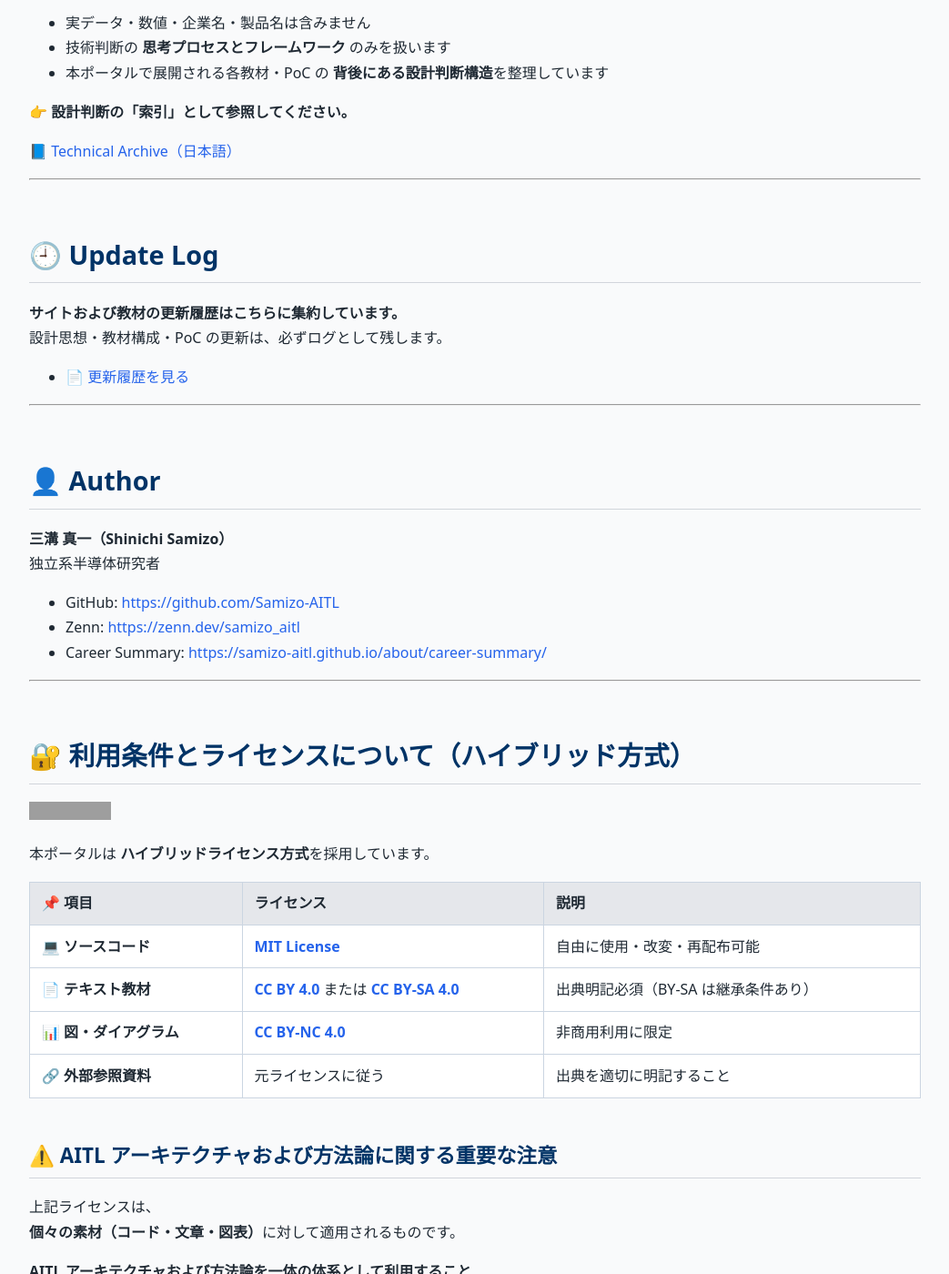
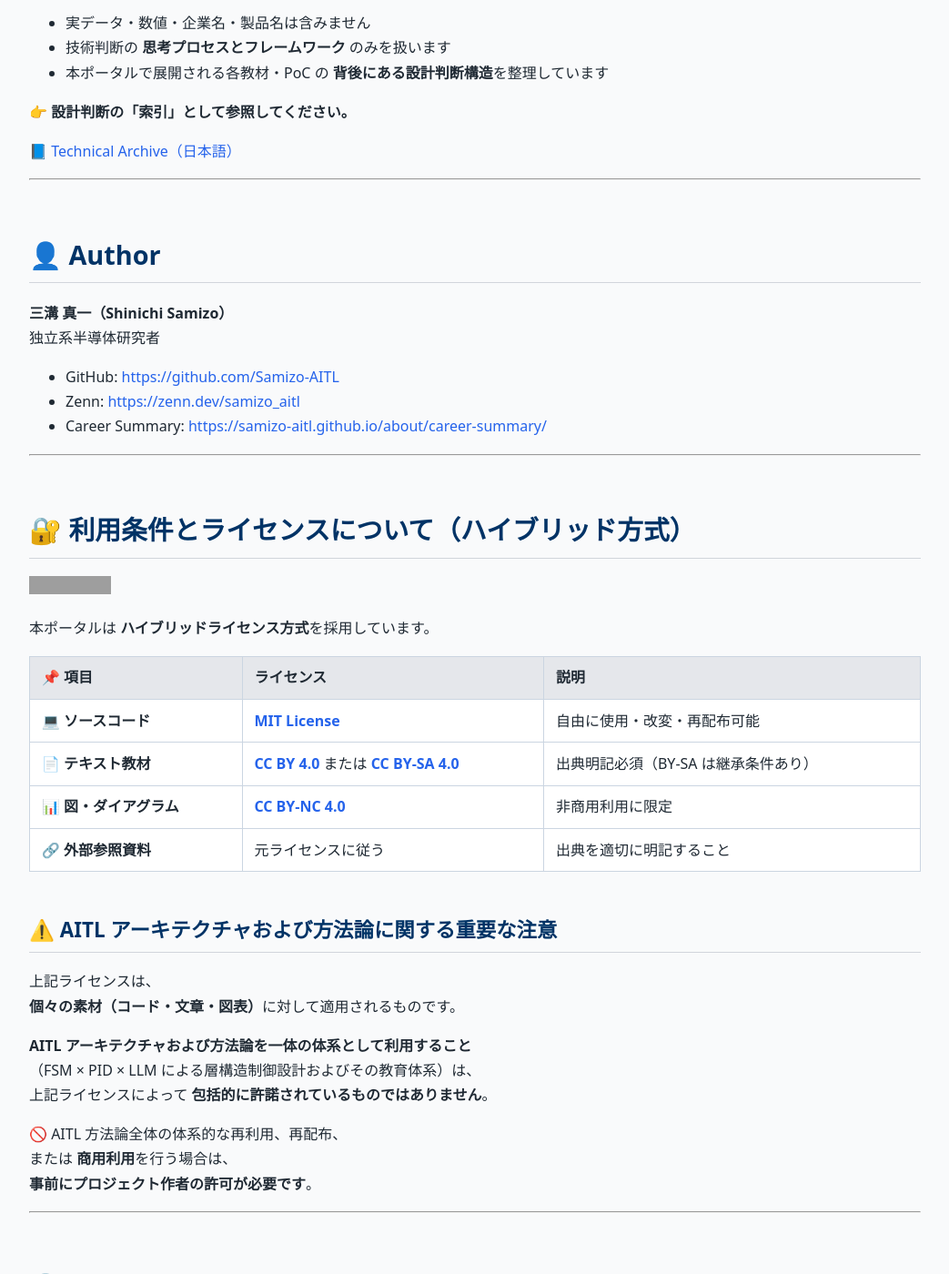
Before and after one commit to Samizo-AITL/Samizo-AITL.github.io, a Jekyll site: the page built from portal/index.md, in a window 1280 px wide and 1400 px high, scrolled down 23866 px. Shown: the whole window at 91% size, without its empty margins (118-1161 px from the left). Built offline with Jekyll 4.4.1, drawn with Linux system fonts in a browser that asks for light colours; our own code applies the rules of GitHub Pages for plain Markdown files; some of the changed text lies outside the part shown; grey boxes are pictures that could not be loaded.

Commit message:
Update index.md

```diff
--- a/portal/index.md
+++ b/portal/index.md
@@ -790,15 +790,6 @@ AITL における責務分離（PID / FSM / NN・RL / LLM）を
 
 ---
 
-# 🕘 Update Log
-
-**サイトおよび教材の更新履歴はこちらに集約しています。**
-設計思想・教材構成・PoC の更新は、必ずログとして残します。
-
-- [📄 更新履歴を見る](https://samizo-aitl.github.io/about/update/)
-
----
-
 # 👤 Author
 
 **三溝 真一（Shinichi Samizo）**
```
Also changed, not shown: other parts of portal/index.md (+9 -0 lines).
